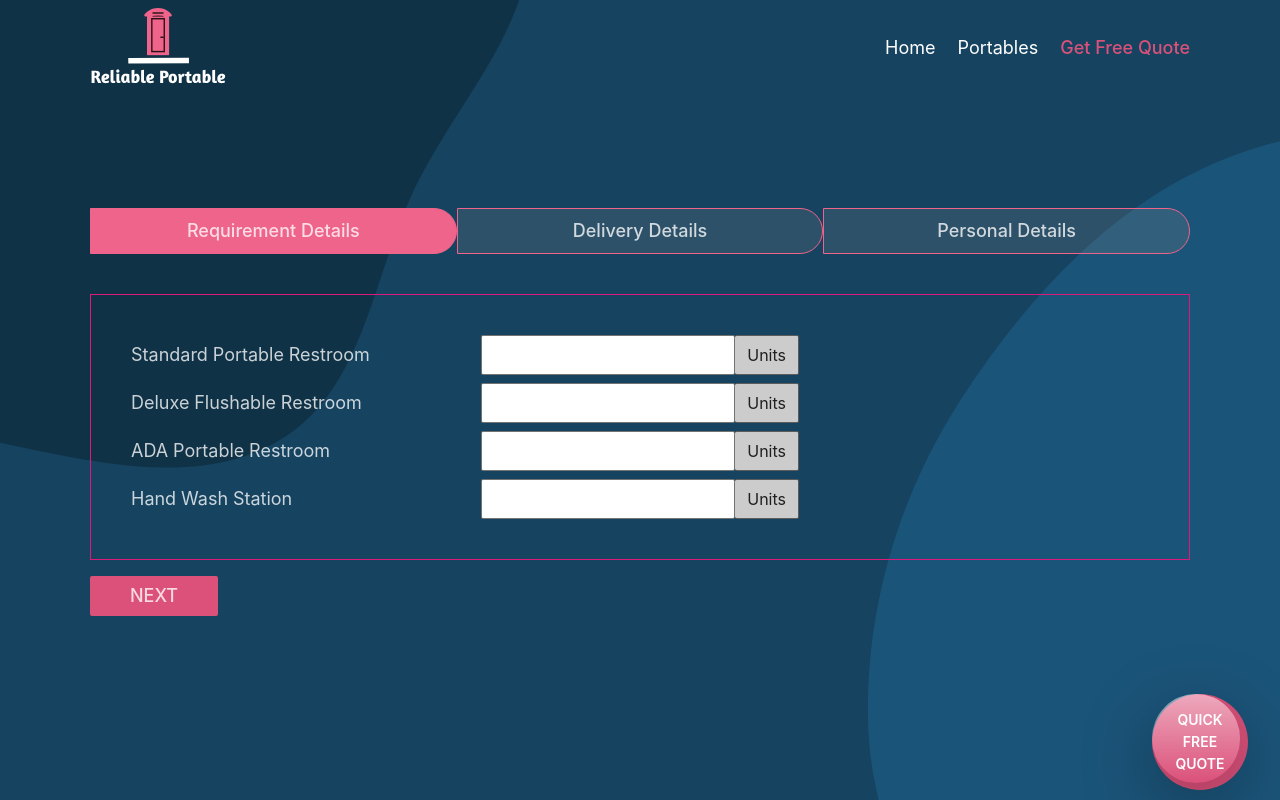
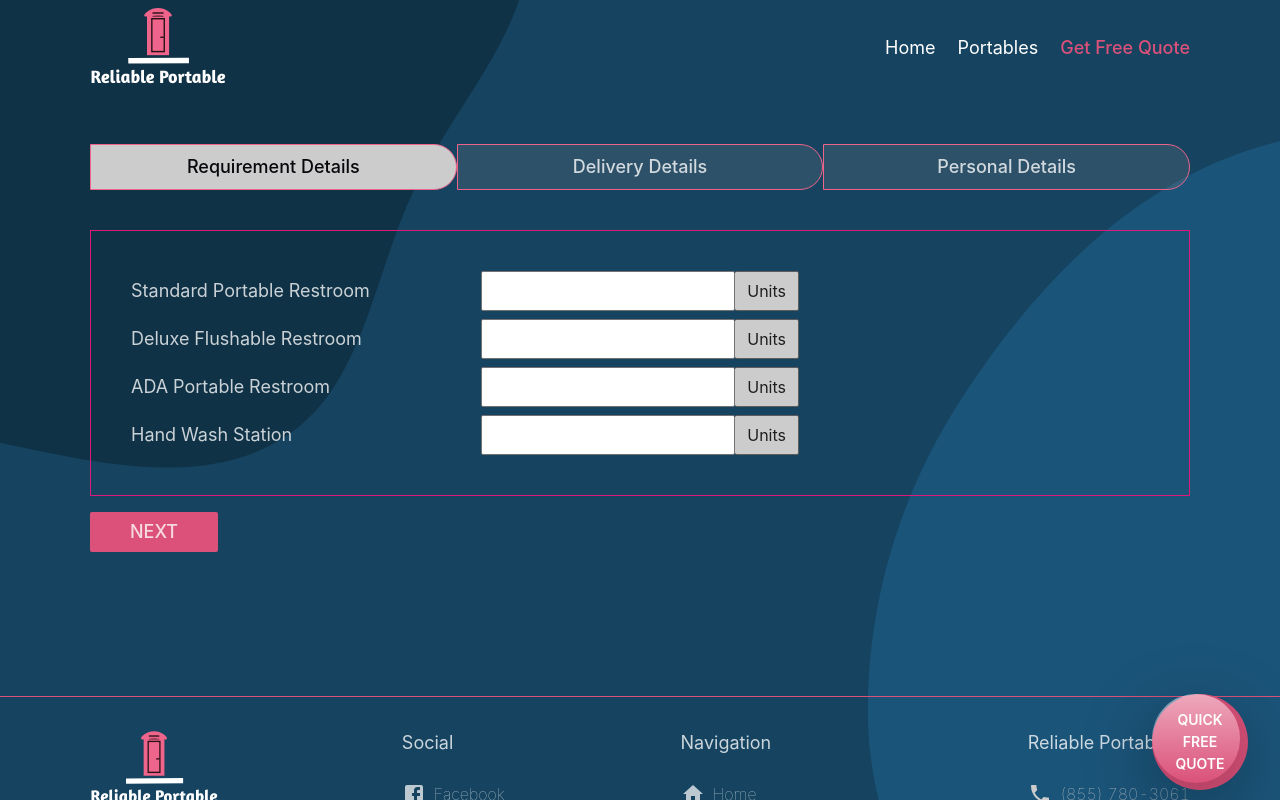
Before and after one commit to nishant-k1/flushjohn-web, a Next.js app: page /quote in a window 1280 px wide. Shown: the top 800 px of the page. Built offline with nearby package versions, Linux system fonts and the light colour scheme.

Commit message:
fix pages

```diff
--- a/components/Contact/styles.module.css
+++ b/components/Contact/styles.module.css
@@ -9,7 +9,7 @@
 
 .container {
   max-width: 1100px;
-  padding: 10rem 0;
+  padding: 7rem 0;
   margin: 0 auto;
   background-color: var(--tertiary-bg-color);
 }
--- a/components/Quote/styles.module.css
+++ b/components/Quote/styles.module.css
@@ -1,5 +1,5 @@
 .section {
-  padding: 16px 32px;
+  padding: 16px;
   background-color: var(--secondary-bg-color);
   /* background-image: url("/assets/hero_bg.svg"); */
   background-size: cover;
@@ -11,15 +11,11 @@
   max-width: 1100px;
   margin: 0 auto;
 }
+
 .quoteWrapper {
-  padding: 12rem 0;
+  padding: 8rem 0;
 }
 
-@media screen and (max-width: 768px) {
-  .container {
-    padding: 32px;
-  }
-}
 .innerSection {
   display: grid;
   justify-content: center;
@@ -38,28 +34,11 @@
   margin-bottom: 2rem;
 }
 
-@media screen and (min-width: 600px) {
-  .progressBar {
-    display: grid;
-    padding: 0;
-    grid-template-columns: repeat(3, 1fr);
-    justify-content: center;
-    align-items: center;
-    /* background-color: rgba(255, 255, 255, 0.486); */
-    background-color: transparent;
-    margin-bottom: 2.5rem;
-  }
-}
 .progressBar div {
   font-weight: 700;
   color: var(--primary-text-color);
 }
-@media screen and (min-width: 768px) {
-  .progressBar div {
-    font-weight: 500;
-    font-size: large;
-  }
-}
+
 .step {
   display: grid;
   justify-content: center;
@@ -73,6 +52,31 @@
 }
 
 .step.active {
-  background-color: #ef648a;
+  background-color: var(--neutral-bg-color);
+  color: var(--secondary-text-color);
   transition: 0.5s;
 }
+
+/* tablet */
+@media screen and (min-width: 600px) {
+  .progressBar {
+    display: grid;
+    padding: 0;
+    grid-template-columns: repeat(3, 1fr);
+    justify-content: center;
+    align-items: center;
+    /* background-color: rgba(255, 255, 255, 0.486); */
+    background-color: transparent;
+    margin-bottom: 2.5rem;
+  }
+}
+
+@media screen and (min-width: 768px) {
+  .container {
+    padding: 0;
+  }
+  .progressBar div {
+    font-weight: 500;
+    font-size: large;
+  }
+}
```
Also changed, not shown: components/Products/styles.module.css (+8 -2 lines).
